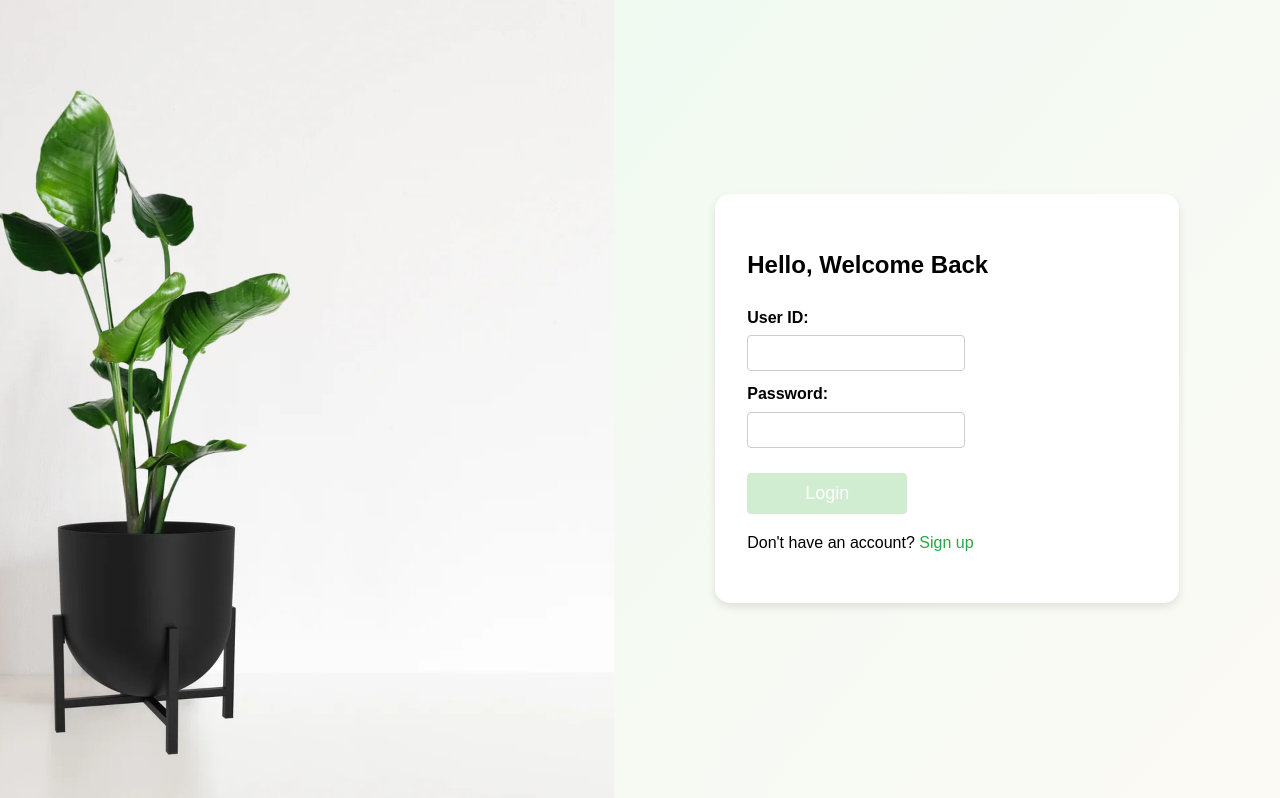
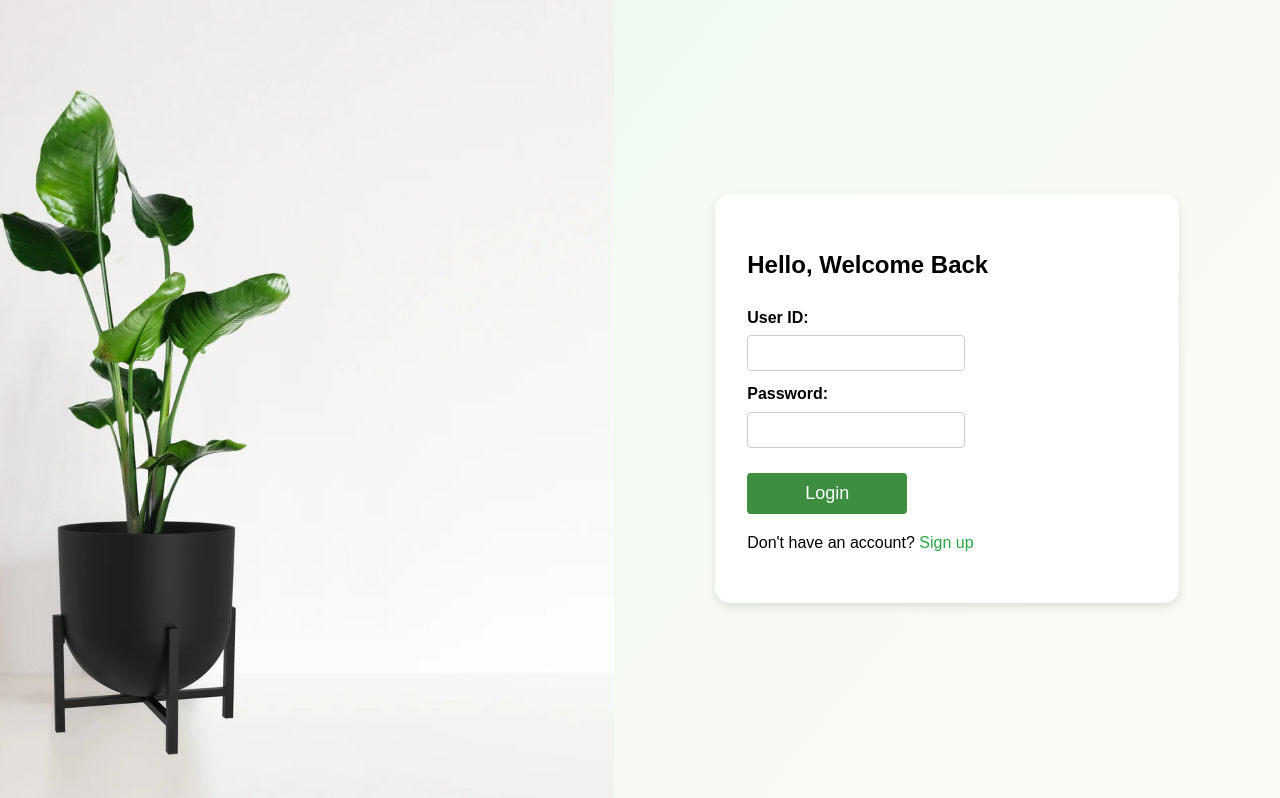
Before and after one commit to Marky115/HerbVitalWebsite, a PHP site: page /login.php in a window 1280 px wide. Shown: the part 176-974 px from the top of the page. Run offline with PHP 8.4, Linux system fonts and the light colour scheme; some web fonts are replaced.

Commit message:
Update style.css

```diff
--- a/style.css
+++ b/style.css
@@ -377,8 +377,8 @@ footer {
     width: 40%;
     padding: 10px;
     font-size: 18px;
-   /* background:#3e8e41;*/
-    background-color: #3db3433e;
+   background-color:#3e8e41;
+
     color: white;
     border: none;
     cursor: pointer;
```
